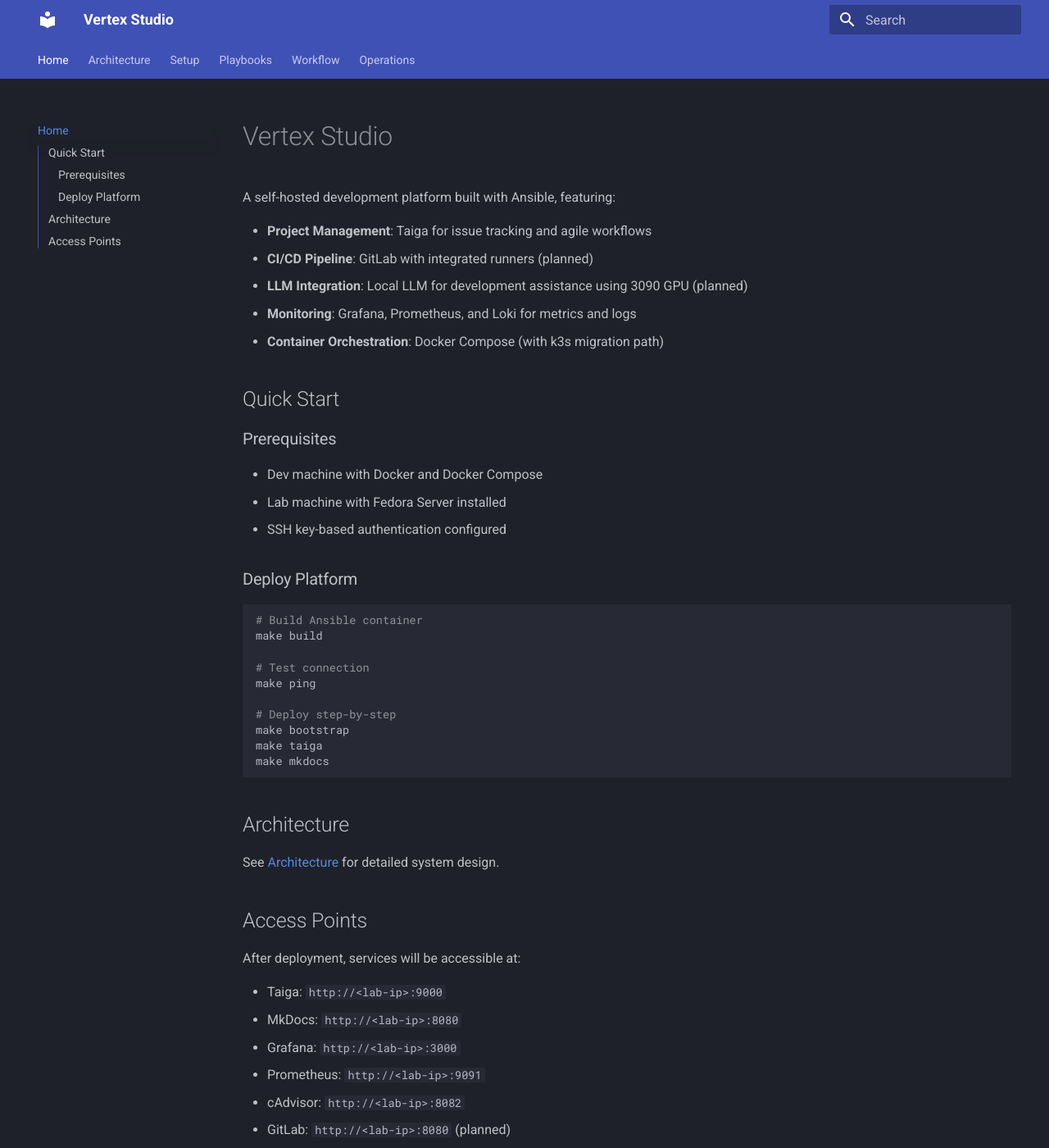
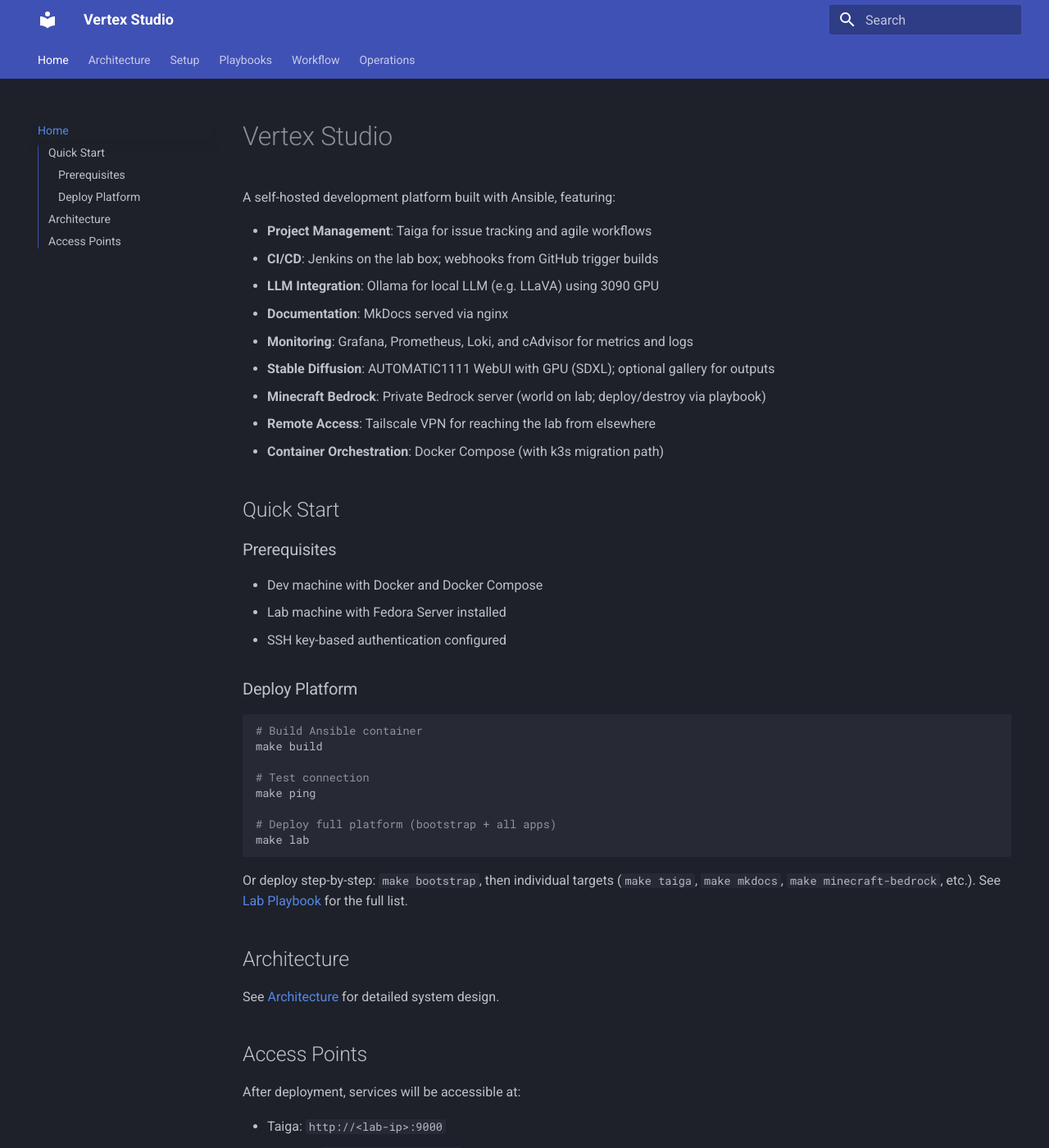
Before and after one commit to bmcivor/vertex-studio, an MkDocs documentation site: the page built from docs/index.md, in a window 1280 px wide and 1400 px high. Shown: the whole window at 82% size. Built offline with MkDocs 1.6.1 and Material for MkDocs 9.7.7, drawn with Linux system fonts in a browser that asks for light colours; some of the changed text lies outside the part shown.

Commit message:
feat: add in basic minecraft bedrock server management

````diff
--- a/docs/index.md
+++ b/docs/index.md
@@ -3,9 +3,13 @@
 A self-hosted development platform built with Ansible, featuring:
 
 - **Project Management**: Taiga for issue tracking and agile workflows
-- **CI/CD Pipeline**: GitLab with integrated runners (planned)
-- **LLM Integration**: Local LLM for development assistance using 3090 GPU (planned)
-- **Monitoring**: Grafana, Prometheus, and Loki for metrics and logs
+- **CI/CD**: Jenkins on the lab box; webhooks from GitHub trigger builds
+- **LLM Integration**: Ollama for local LLM (e.g. LLaVA) using 3090 GPU
+- **Documentation**: MkDocs served via nginx
+- **Monitoring**: Grafana, Prometheus, Loki, and cAdvisor for metrics and logs
+- **Stable Diffusion**: AUTOMATIC1111 WebUI with GPU (SDXL); optional gallery for outputs
+- **Minecraft Bedrock**: Private Bedrock server (world on lab; deploy/destroy via playbook)
+- **Remote Access**: Tailscale VPN for reaching the lab from elsewhere
 - **Container Orchestration**: Docker Compose (with k3s migration path)
 
 ## Quick Start
@@ -25,11 +29,11 @@ make build
 # Test connection
 make ping
 
-# Deploy step-by-step
-make bootstrap
-make taiga
-make mkdocs
+# Deploy full platform (bootstrap + all apps)
+make lab
 ```
+
+Or deploy step-by-step: `make bootstrap`, then individual targets (`make taiga`, `make mkdocs`, `make minecraft-bedrock`, etc.). See [Lab Playbook](playbooks/lab.md) for the full list.
 
 ## Architecture
 
@@ -44,5 +48,9 @@ After deployment, services will be accessible at:
 - Grafana: `http://<lab-ip>:3000`
 - Prometheus: `http://<lab-ip>:9091`
 - cAdvisor: `http://<lab-ip>:8082`
-- GitLab: `http://<lab-ip>:8080` (planned)
-- Local LLM: `http://<lab-ip>:11434` (planned)
+- Loki: `http://<lab-ip>:3100` (log ingestion API)
+- Jenkins: `http://<lab-ip>:8083`
+- Ollama (LLM API): `http://<lab-ip>:11434`
+- Stable Diffusion WebUI: `http://<lab-ip>:7860`
+- Stable Diffusion gallery: `http://<lab-ip>:8081`
+- Minecraft Bedrock: `<lab-ip>:19132` (UDP; add server in Bedrock client)
````
Also changed, not shown: README.md (+21 -12 lines), docs/architecture.md (+11 -4 lines), docs/design/minecraft-bedrock.md (added, +49 -0 lines), docs/playbooks/lab.md (+13 -3 lines), docs/playbooks/minecraft-bedrock.md (added, +45 -0 lines), 7 other files.
